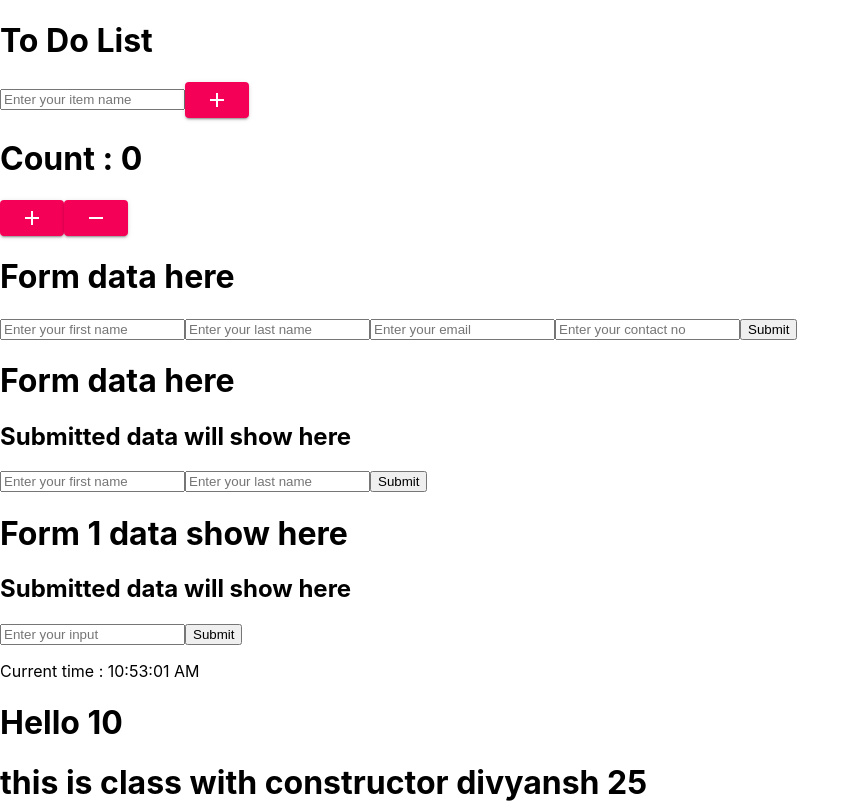
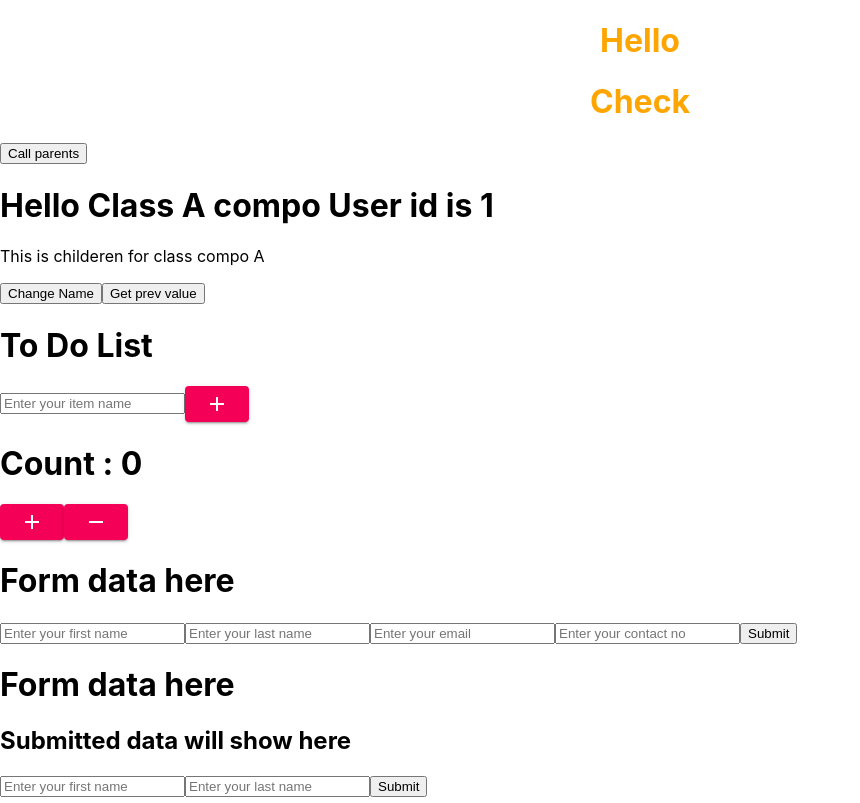
Before and after one commit to divyanshdixit/reactlearningproject, a React (Create React App) app: page / in a window 1280 px wide. Shown: the top 803 px of the page, without its empty margins (0-860 px from the left). Built offline with nearby package versions, Linux system fonts and the light colour scheme.

Commit message:
class component , state, methods as props , style

```diff
--- a/src/App.css
+++ b/src/App.css
@@ -28,6 +28,10 @@
   color: #61dafb;
 }
 
+.heading{
+  color:red
+}
+
 @keyframes App-logo-spin {
   from {
     transform: rotate(0deg);
--- a/src/App.js
+++ b/src/App.js
@@ -1,5 +1,6 @@
 
 import './App.css';
+import styles from './Style.module.css';
 import Books from './Components/Books';
 import Food from './Components/Food';
 import FirstClassCompo from './Components/ClassComponentEx';
@@ -14,6 +15,10 @@ import Form2 from './Components/FormsReact2';
 import Form3 from './Components/FormsReact3';
 import Counters from './Components/Counters';
 import ToDoApp from './Components/ToDoApp';
+import ClassCompoA from './Components/ClassCompoA';
+import BindEventInClass from './Components/BindEventInClass';
+import GetPropAsFun from './Components/GetPropAsFun';
+import PassFunAsProps from './Components/PassFunAsProps';
 
 const x = 10;
 var check = 'veg';
@@ -28,6 +33,13 @@ var check = 'veg';
 function App() { // functional component, dumb,
   return (
     <>
+    <h1 className={styles.heading}> Hello </h1>
+    <PassFunAsProps/>
+
+    <ClassCompoA id="1">
+      <p> This is childeren for class compo A </p>
+    </ClassCompoA>
+
     <ToDoApp/>
 
     <Counters/>
--- /dev/null
+++ b/src/Components/BindEventInClass.jsx
@@ -0,0 +1,42 @@
+import React, { Component } from 'react'
+
+class BindEventInClass extends Component {
+
+    constructor(props) {
+        super(props)
+
+        this.clickHandler = this.clickHandler.bind(this);
+    }
+
+    // clickHandler(){
+    //     console.log(this)
+    // }
+
+    clickHandler = () => {
+        console.log(this)
+    }
+
+    render() {
+        return (
+            <div>
+                <h1> Event </h1>
+                {/* bind() method in render function  */}
+                <button onClick={this.clickHandler.bind(this)}> Click event </button>
+
+                {/* use arrow function in render jsx */}
+                <button onClick={ () => this.clickHandler()}> Click event </button>
+
+                {/* use bind() in connst */}
+                <button onClick={ this.clickHandler}> Click event 3 </button>
+
+                {/* make handler as property */}
+                <button onClick={ this.clickHandler}> Click event 3 </button>
+
+                <button onClick={ () => this.props.handler()}> Call Parent function as props </button>
+
+            </div>
+        )
+    }
+}
+
+export default BindEventInClass
--- /dev/null
+++ b/src/Components/ClassCompoA.jsx
@@ -0,0 +1,49 @@
+import React, { Component } from 'react'
+
+class ClassCompoA extends Component { // regular compo, pureComponent
+
+    constructor(props) { // state, binding an event
+        super(props);
+        this.state = {
+            name: 'User',
+            count: 0,
+            idNumber : this.props.id
+        }
+
+        // this.changeNameHandler = this.changeNameHandler.bind(this)
+    }
+
+    changeNameHandler(){
+        this.setState({
+            name:'User3'
+        }, () => {
+            console.log(this.state.name)
+        })
+
+        console.log(this.state.name)
+    }
+
+    // Depend on prevState
+    getPrevVal() {
+        this.setState( (prev) => ({
+            count : prev.count + 3
+        }) , () => {
+            console.log(this.state.count);
+        })
+    }
+
+
+    render() {
+
+        return (
+            <div>
+                <h1> Hello Class A compo {this.state.name} id is {this.state.idNumber}</h1>
+                {this.props.children}
+                <button onClick={ () => this.changeNameHandler() }> Change Name </button>
+                <button onClick={ () => this.getPrevVal() }> Get prev value </button>
+            </div>
+        )
+    }
+}
+
+export default ClassCompoA
--- a/src/Components/ClassComponentEx.jsx
+++ b/src/Components/ClassComponentEx.jsx
@@ -7,7 +7,6 @@ class FirstClassCompo extends Component{
         name:'divyansh',
         city:'kanpur' ,
         agevalue:this.props.ages
-
     }
 
    render(){
--- /dev/null
+++ b/src/Components/GetPropAsFun.jsx
@@ -0,0 +1,13 @@
+import React from 'react'
+import styles from '../Style.module.css';
+
+function GetPropAsFun(props) {
+    return (
+        <div>
+        <h1 className={styles.heading}> Check </h1>
+            <button id={props.key} onClick={ () => props.handler('asd', 'asdas') }> Call parents </button>
+        </div>
+    )
+}
+
+export default GetPropAsFun
--- a/src/Components/ItemList.jsx
+++ b/src/Components/ItemList.jsx
@@ -6,9 +6,7 @@ const ItemLists = (props) => {
     }
     return(
         <>
-            <li id={props.id} onClick={ () => {
-                        props.onSelect(props.id)
-                    }}>
+            <li id={props.id} onClick={ () => props.onClick(props.id)}>
                 {props.val}
             </li>
         </>
--- /dev/null
+++ b/src/Components/PassFunAsProps.jsx
@@ -0,0 +1,21 @@
+import React, { Component } from 'react'
+import GetPropAsFun from './GetPropAsFun'
+
+class PassFunAsProps extends Component {
+
+    callFun = (f, l) => {
+        console.log(f, l)
+        console.log('object')
+    }
+
+    render() {
+        return (
+            <div>
+            {/* pass methods as props in child component */}
+                <GetPropAsFun handler = {this.callFun}/>
+            </div>
+        )
+    }
+}
+
+export default PassFunAsProps
--- a/src/Components/ToDoApp.jsx
+++ b/src/Components/ToDoApp.jsx
@@ -53,7 +53,7 @@ const ToDoApp = () => {
 
             <ol>
                 {lists.map( (val, index) => {
-                    return <ItemLists val={val} key={index} id={index} onSelect={deleteItems}/>
+                    return <ItemLists val={val} key={index} id={index} onClick={deleteItems}/>
                 })}
             </ol>
         </>
--- /dev/null
+++ b/src/Style.module.css
@@ -0,0 +1,4 @@
+.heading{
+    text-align: center;
+    color: orange;
+}
```
Also changed, not shown: 1 other file (tests, documents, lock files or other folders).
